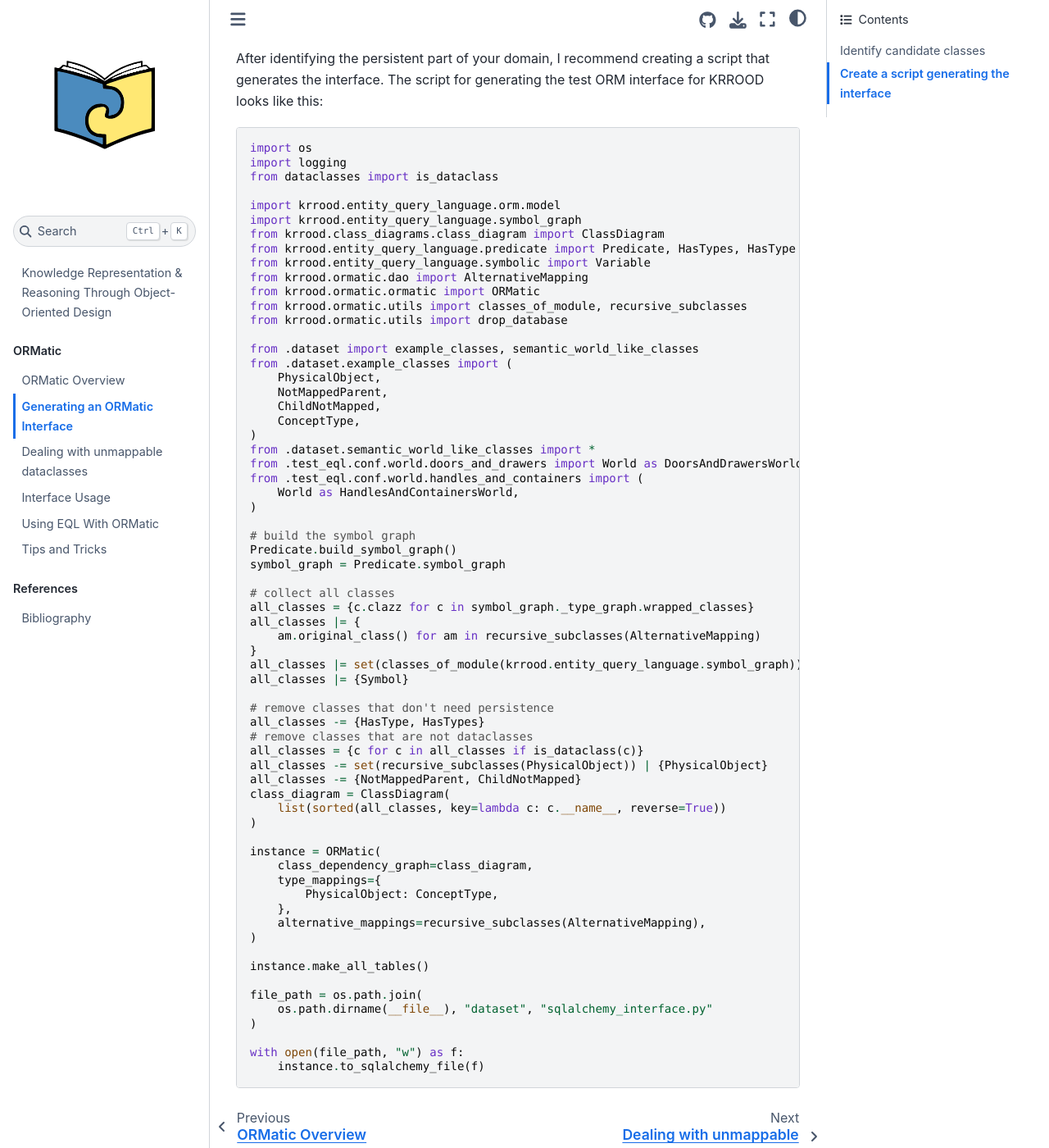
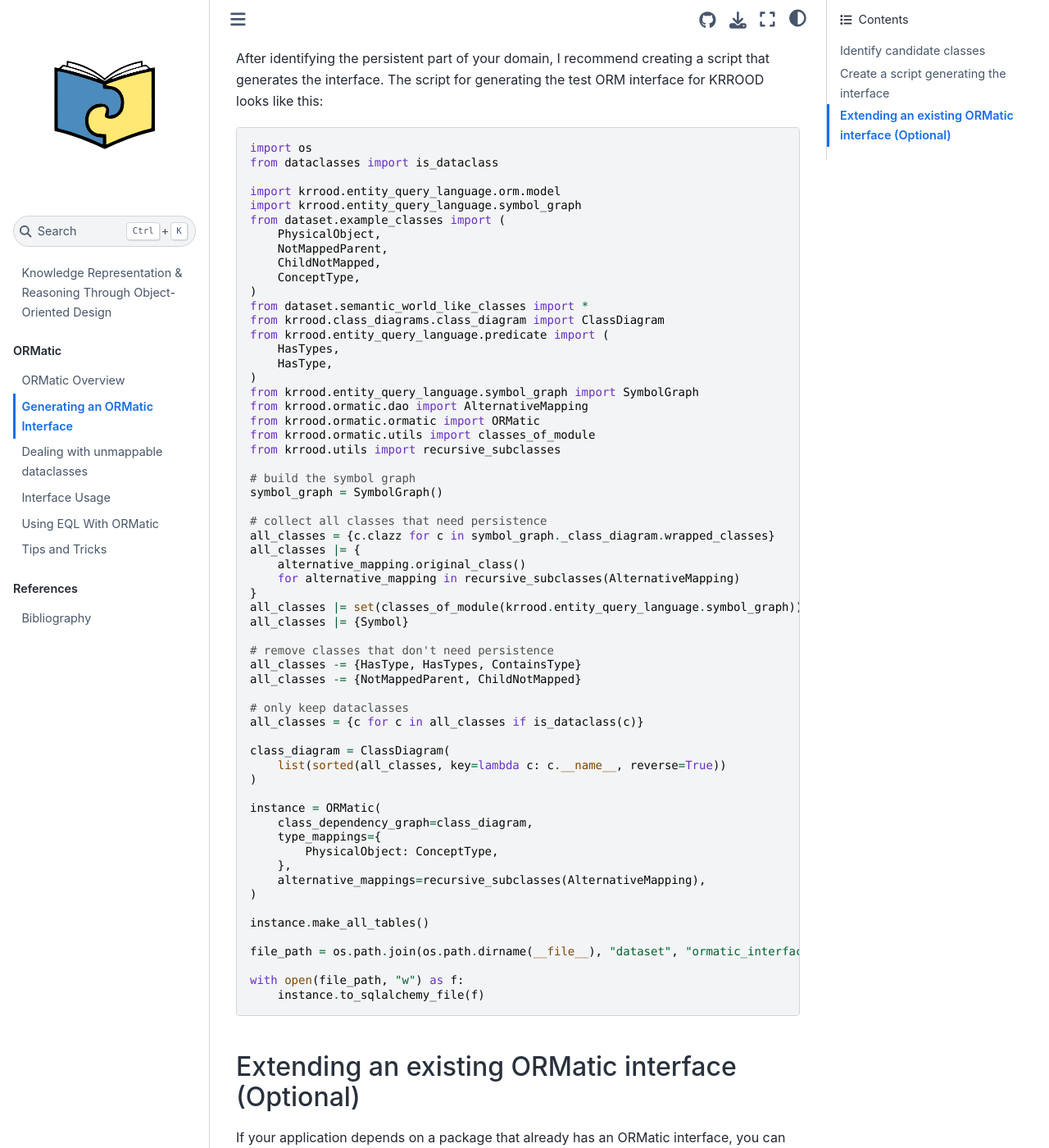
Before and after one commit to tomsch420/krrood, a Jupyter Book: the page built from doc/ormatic/orm_generation.rst, in a window 1280 px wide and 1400 px high, scrolled down 386 px. Shown: the whole window at 82% size. Built offline with Jupyter Book 1.0.4 settings and Sphinx 7.4.7 and the Sphinx Book theme 1.1.4, drawn with Linux system fonts in a browser that asks for light colours; pages that are not in the unit, such as notebooks, are missing from menus; some of the changed text lies outside the part shown.

Commit message:
Updated documentation

```diff
--- a/doc/ormatic/orm_generation.rst
+++ b/doc/ormatic/orm_generation.rst
@@ -21,50 +21,47 @@
 .. code-block:: python
 
     import os
-    import logging
     from dataclasses import is_dataclass
 
     import krrood.entity_query_language.orm.model
     import krrood.entity_query_language.symbol_graph
-    from krrood.class_diagrams.class_diagram import ClassDiagram
-    from krrood.entity_query_language.predicate import Predicate, HasTypes, HasType
-    from krrood.entity_query_language.symbolic import Variable
-    from krrood.ormatic.dao import AlternativeMapping
-    from krrood.ormatic.ormatic import ORMatic
-    from krrood.ormatic.utils import classes_of_module, recursive_subclasses
-    from krrood.ormatic.utils import drop_database
-
-    from .dataset import example_classes, semantic_world_like_classes
-    from .dataset.example_classes import (
+    from dataset.example_classes import (
         PhysicalObject,
         NotMappedParent,
         ChildNotMapped,
         ConceptType,
     )
-    from .dataset.semantic_world_like_classes import *
-    from .test_eql.conf.world.doors_and_drawers import World as DoorsAndDrawersWorld
-    from .test_eql.conf.world.handles_and_containers import (
-        World as HandlesAndContainersWorld,
+    from dataset.semantic_world_like_classes import *
+    from krrood.class_diagrams.class_diagram import ClassDiagram
+    from krrood.entity_query_language.predicate import (
+        HasTypes,
+        HasType,
     )
+    from krrood.entity_query_language.symbol_graph import SymbolGraph
+    from krrood.ormatic.dao import AlternativeMapping
+    from krrood.ormatic.ormatic import ORMatic
+    from krrood.ormatic.utils import classes_of_module
+    from krrood.utils import recursive_subclasses
 
     # build the symbol graph
-    Predicate.build_symbol_graph()
-    symbol_graph = Predicate.symbol_graph
+    symbol_graph = SymbolGraph()
 
-    # collect all classes
-    all_classes = {c.clazz for c in symbol_graph._type_graph.wrapped_classes}
+    # collect all classes that need persistence
+    all_classes = {c.clazz for c in symbol_graph._class_diagram.wrapped_classes}
     all_classes |= {
-        am.original_class() for am in recursive_subclasses(AlternativeMapping)
+        alternative_mapping.original_class()
+        for alternative_mapping in recursive_subclasses(AlternativeMapping)
     }
     all_classes |= set(classes_of_module(krrood.entity_query_language.symbol_graph))
     all_classes |= {Symbol}
 
     # remove classes that don't need persistence
-    all_classes -= {HasType, HasTypes}
-    # remove classes that are not dataclasses
+    all_classes -= {HasType, HasTypes, ContainsType}
+    all_classes -= {NotMappedParent, ChildNotMapped}
+
+    # only keep dataclasses
     all_classes = {c for c in all_classes if is_dataclass(c)}
-    all_classes -= set(recursive_subclasses(PhysicalObject)) | {PhysicalObject}
-    all_classes -= {NotMappedParent, ChildNotMapped}
+
     class_diagram = ClassDiagram(
         list(sorted(all_classes, key=lambda c: c.__name__, reverse=True))
     )
@@ -79,9 +76,46 @@
 
     instance.make_all_tables()
 
-    file_path = os.path.join(
-        os.path.dirname(__file__), "dataset", "sqlalchemy_interface.py"
-    )
+    file_path = os.path.join(os.path.dirname(__file__), "dataset", "ormatic_interface.py")
 
     with open(file_path, "w") as f:
         instance.to_sqlalchemy_file(f)
+
+
+Extending an existing ORMatic interface (Optional)
+--------------------------------------------------
+
+If your application depends on a package that already has an ORMatic interface, you can extend it by doing the
+following:
+
+.. code-block:: python
+
+    import dataset.ormatic_interface
+    from dataset.dataset_extension import AggregatorOfExternalInstances, CustomPosition
+    from krrood.class_diagrams import ClassDiagram
+    from krrood.ormatic.ormatic import ORMatic
+    from krrood.ormatic.utils import get_classes_of_ormatic_interface
+
+    # import classes from the existing interface
+    classes, alternative_mappings, type_mappings = get_classes_of_ormatic_interface(
+        dataset.ormatic_interface
+    )
+
+    # specify new classes
+    classes += [CustomPosition, AggregatorOfExternalInstances]
+
+    # create the new ormatic interface
+    class_diagram = ClassDiagram(
+        list(sorted(classes, key=lambda c: c.__name__, reverse=True))
+    )
+    instance = ORMatic(
+        class_diagram,
+        type_mappings=type_mappings,
+        alternative_mappings=alternative_mappings,
+    )
+    instance.make_all_tables()
+
+
+    new_interface_file = "ormatic_interface.py"
+    with open(new_interface_file, "w") as f:
+        instance.to_sqlalchemy_file(f)
```
